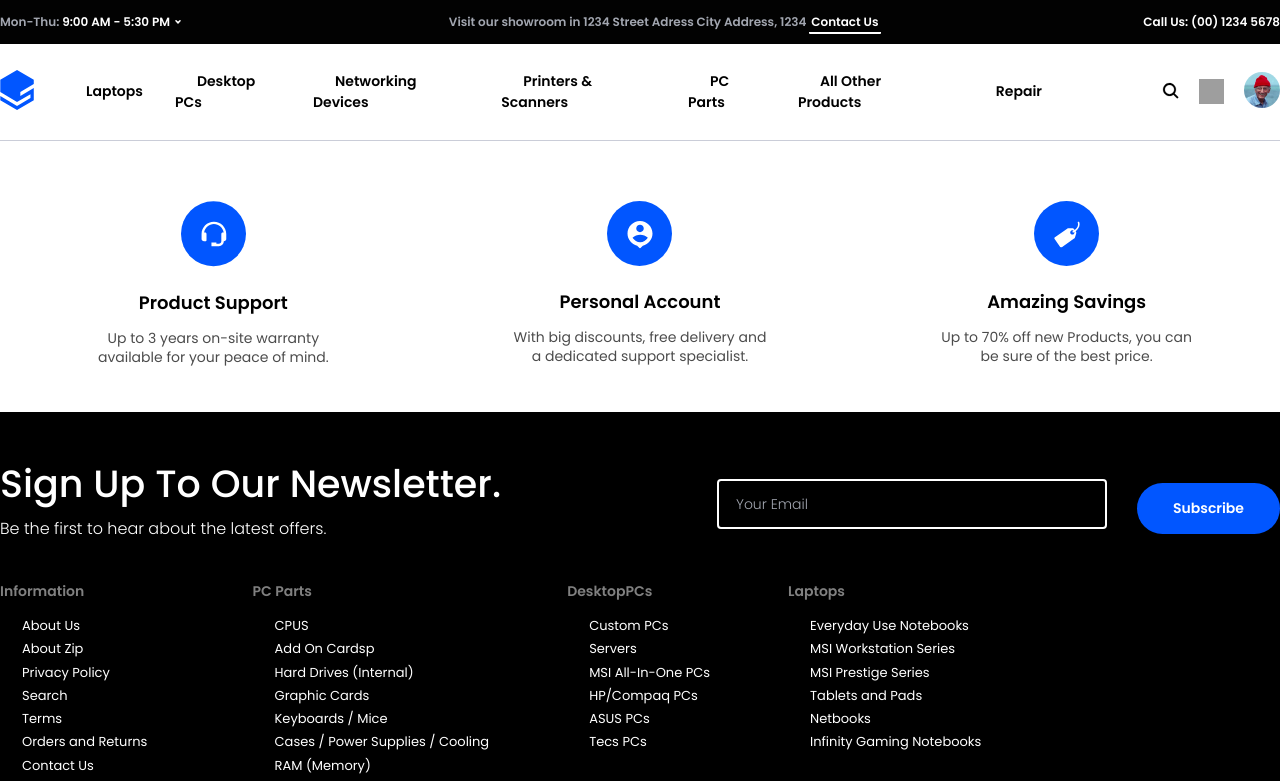
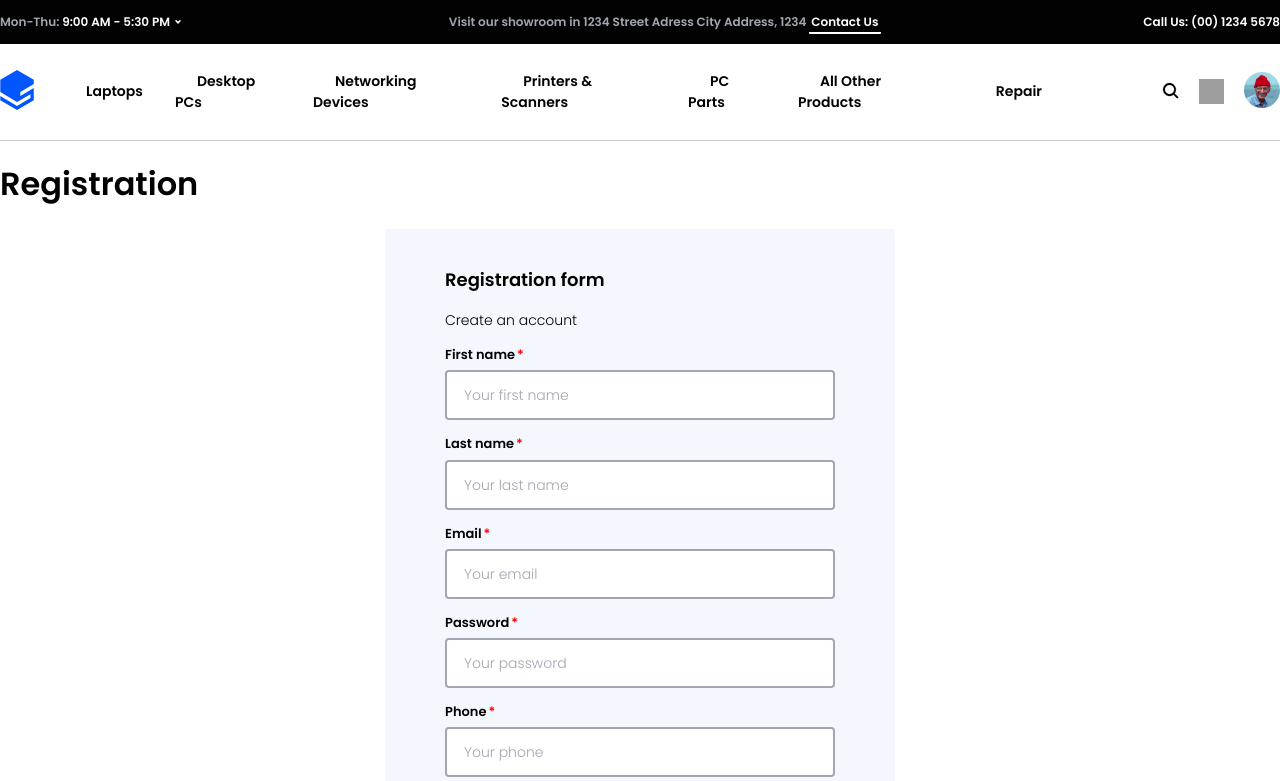
Before and after one commit to Cigvic/online_store, a React (Create React App) app in the folder client/: page /registration in a window 1280 px wide. Shown: the top 781 px of the page. Built offline with nearby package versions, Linux system fonts and the light colour scheme; grey boxes are pictures that could not be loaded.

Commit message:
create register form

```diff
--- a/client/src/App.jsx
+++ b/client/src/App.jsx
@@ -7,6 +7,7 @@ import Login from './pages/Login';
 import Rules from './pages/Rules';
 import AboutUs from './pages/AboutUs';
 import ContactUs from './pages/ContactUs';
+import Registration from './pages/Registration';
 
 
 function App() {
@@ -31,6 +32,10 @@ function App() {
               element={<Rules/>}
             />
             <Route
+              path='/registration'
+              element={<Registration/>}
+            />
+            <Route
               index
               element={<Home/>}
             />
--- a/client/src/components/UI/Button/Button.css
+++ b/client/src/components/UI/Button/Button.css
@@ -11,6 +11,7 @@
   border: none;
   padding: 15px 36px;
   transition: opacity .2s;
+  display: block;
 }
 .Button:hover {
   opacity: .7;
--- a/client/src/components/UI/Button/Button.jsx
+++ b/client/src/components/UI/Button/Button.jsx
@@ -1,14 +1,16 @@
 import React from 'react';
 import './Button.css';
 
-const Button = ({children, type = 'button', className = '', ...props}) => {
+const Button = ({children, type = 'button', className = '', onClick,...props}) => {
   className ? className = ' ' + className : className = '';
 
   return (
 
     <button className={'Button' + className}
 // @ts-ignore
-    type={type} >
+    type={type}
+    onClick={onClick}
+    >
       {children}
     </button>
   );
--- a/client/src/components/UI/Register/Register.jsx
+++ b/client/src/components/UI/ForNewCustomers/ForNewCustomers.jsx
@@ -1,9 +1,10 @@
 import React from 'react';
-import classes from './Register.module.css';
+import classes from './ForNewCustomers.module.css';
 import H3 from '../H3/H3';
 import Button from '../Button/Button';
+import { Link } from 'react-router-dom';
 
-const Register = () => {
+const ForNewCustomers = () => {
   return (
     <div className={classes.wrapper}>
       <H3 className={classes.title}>New Customer?</H3>
@@ -14,9 +15,12 @@ const Register = () => {
         <li>Keep more than one address</li>
         <li>Track orders and more</li>
       </ul>
-      <Button>Create An Account</Button>
+      <Link to="/registration">
+        <Button>Create An Account</Button>
+      </Link>
+
     </div>
   );
 };
 
-export default Register;
+export default ForNewCustomers;
--- a/client/src/components/UI/Input/Input.jsx
+++ b/client/src/components/UI/Input/Input.jsx
@@ -1,9 +1,10 @@
 import React from 'react';
 import './Input.css';
 
-const Input = ({className, type = 'text', placeholder = '', id, ...props}) => {
+const Input = ({className, type = 'text', placeholder = '', id, required = false, value = '', ...props}) => {
+
   return (
-    <input className={className} type={type} placeholder={placeholder} id={id}/>
+    <input onChange={props.onChange} className={className} type={type} placeholder={placeholder} id={id} required={required} value={value}/>
   );
 };
 
--- /dev/null
+++ b/client/src/components/UI/RegisterForm/RegisterForm.jsx
@@ -0,0 +1,58 @@
+import React, {useState} from 'react';
+import classes from './RegisterForm.module.css';
+import Input from './../Input/Input';
+import Label from './../Label/Label';
+import H3 from '../H3/H3';
+import Button from '../Button/Button';
+import axios from 'axios';
+const RegisterForm = () => {
+  const [formState, setFormState] = useState({
+    firstName: '',
+    lastName: '',
+    email: '',
+    password: '',
+    phoneNumber: ''
+  });
+
+  async function handleSubmit (e) {
+    e.preventDefault();
+    console.log(formState);
+    await axios.post('http://localhost:5000/api/user/registration', formState)
+    .then(function (response) {
+      console.log(response);
+    })
+    .catch(function (error) {
+      console.log(error);
+    });
+  }
+
+  return (
+    <form className={classes.form}>
+      <H3>Registration form</H3>
+      <p className={classes.text}>Create an account</p>
+      <Label isRequired={'1'} htmlFor="firstName">
+        First name
+      </Label>
+      <Input value={formState.firstName} onChange={(e) => setFormState({...formState, firstName:e.target.value})} className={`Input Input__light-theme ${classes.input}`} id='firstName' placeholder='Your first name'/>
+      <Label isRequired={'1'} htmlFor="lastName">
+        Last name
+      </Label>
+      <Input value={formState.lastName} onChange={(e) => setFormState({...formState, lastName:e.target.value})} className={`Input Input__light-theme ${classes.input}`} id='lastName' placeholder='Your last name'/>
+      <Label isRequired={'1'} htmlFor="email">
+        Email
+      </Label>
+      <Input value={formState.email} onChange={(e) => setFormState({...formState, email:e.target.value})} className={`Input Input__light-theme ${classes.input}`} type="email" id='email' placeholder='Your email'/>
+      <Label isRequired={'1'} htmlFor="password">
+        Password
+      </Label>
+      <Input value={formState.password} onChange={(e) => setFormState({...formState, password:e.target.value})} className={`Input Input__light-theme ${classes.input}`} type="password" id='password' placeholder='Your password'/>
+      <Label isRequired={'1'} htmlFor="phone">
+        Phone
+      </Label>
+      <Input value={formState.phoneNumber} onChange={(e) => setFormState({...formState, phoneNumber:e.target.value})} className={`Input Input__light-theme ${classes.input}`} type="tel" pattern="[0-9]{3}-[0-9]{2}-[0-9]{3}" id='phone' placeholder='Your phone'/>
+      <Button onClick={handleSubmit}>Submit</Button>
+    </form>
+  );
+};
+
+export default RegisterForm;
--- /dev/null
+++ b/client/src/components/UI/RegisterForm/RegisterForm.module.css
@@ -0,0 +1,18 @@
+.form {
+  box-sizing: border-box;
+  padding: 37px 60px 40px;
+  background: #F5F7FF;
+}
+.input {
+  margin: 2px 0 10px 0;
+}
+.text {
+  margin-top: 12px;
+  margin-bottom: 6px;
+  font-family: 'Poppins';
+  font-style: normal;
+  font-weight: 300;
+  font-size: 14px;
+  line-height: 30px;
+  color: #000;
+}
--- a/client/src/pages/Login.jsx
+++ b/client/src/pages/Login.jsx
@@ -2,7 +2,7 @@ import React from 'react';
 import Container from './../components/Container/Container';
 import PageTitle from 'components/UI/PageTitle/PageTitle';
 import LoginForm from './../components/UI/LoginForm/LoginForm';
-import Register from './../components/UI/Register/Register';
+import ForNewCustomers from '../components/UI/ForNewCustomers/ForNewCustomers';
 
 
 const Login = () => {
@@ -11,7 +11,7 @@ const Login = () => {
       <PageTitle>Customer Login</PageTitle>
       <Container className='default flex all-center'>
         <LoginForm />
-        <Register />
+        <ForNewCustomers />
       </Container>
     </Container>
   );
--- /dev/null
+++ b/client/src/pages/Registration.jsx
@@ -0,0 +1,17 @@
+import PageTitle from 'components/UI/PageTitle/PageTitle';
+import React from 'react';
+import Container from '../components/Container/Container';
+import RegisterForm from './../components/UI/RegisterForm/RegisterForm';
+
+const Registration = () => {
+  return (
+    <Container className='default centered'>
+      <PageTitle>Registration</PageTitle>
+      <Container className='default flex all-center'>
+        <RegisterForm />
+      </Container>
+    </Container>
+  );
+};
+
+export default Registration;
```
Also changed, not shown: client/src/components/UI/ForNewCustomers/ForNewCustomers.module.css (renamed from client/src/components/UI/Register/Register.module.css).
